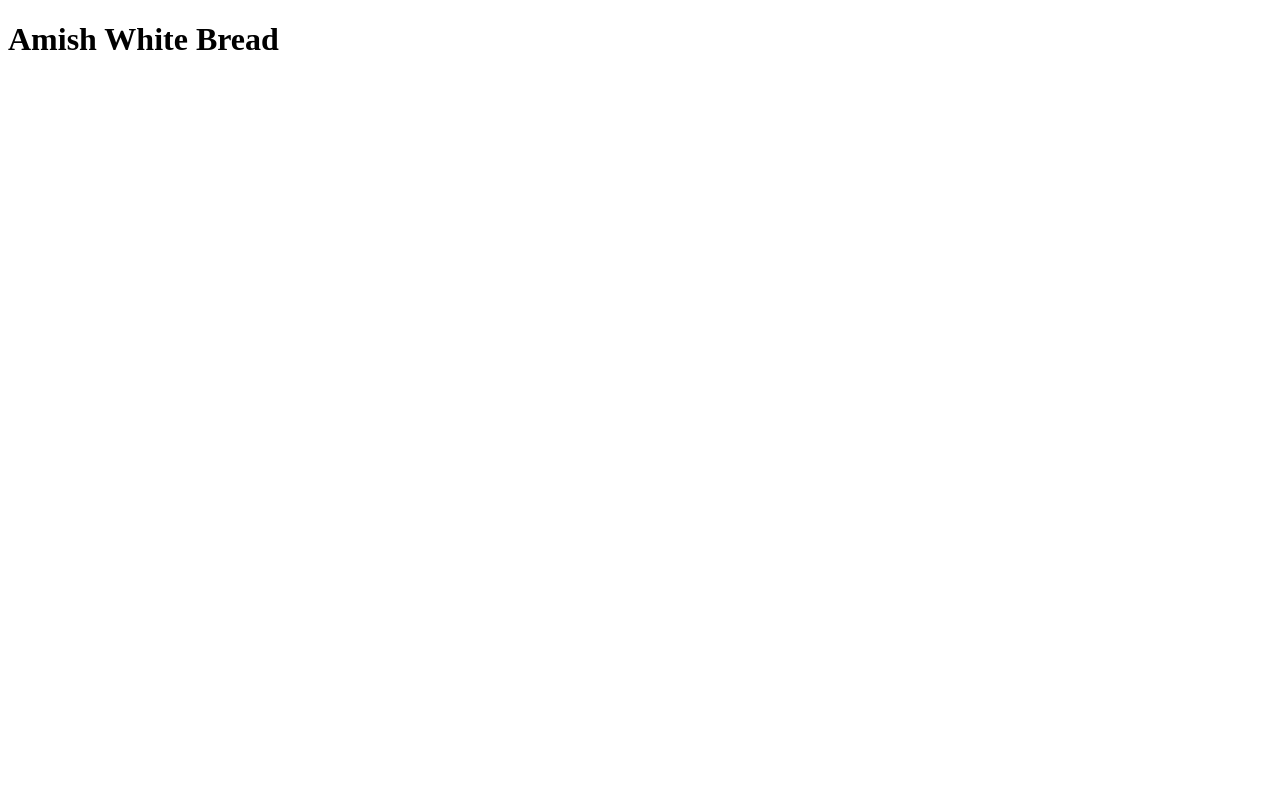
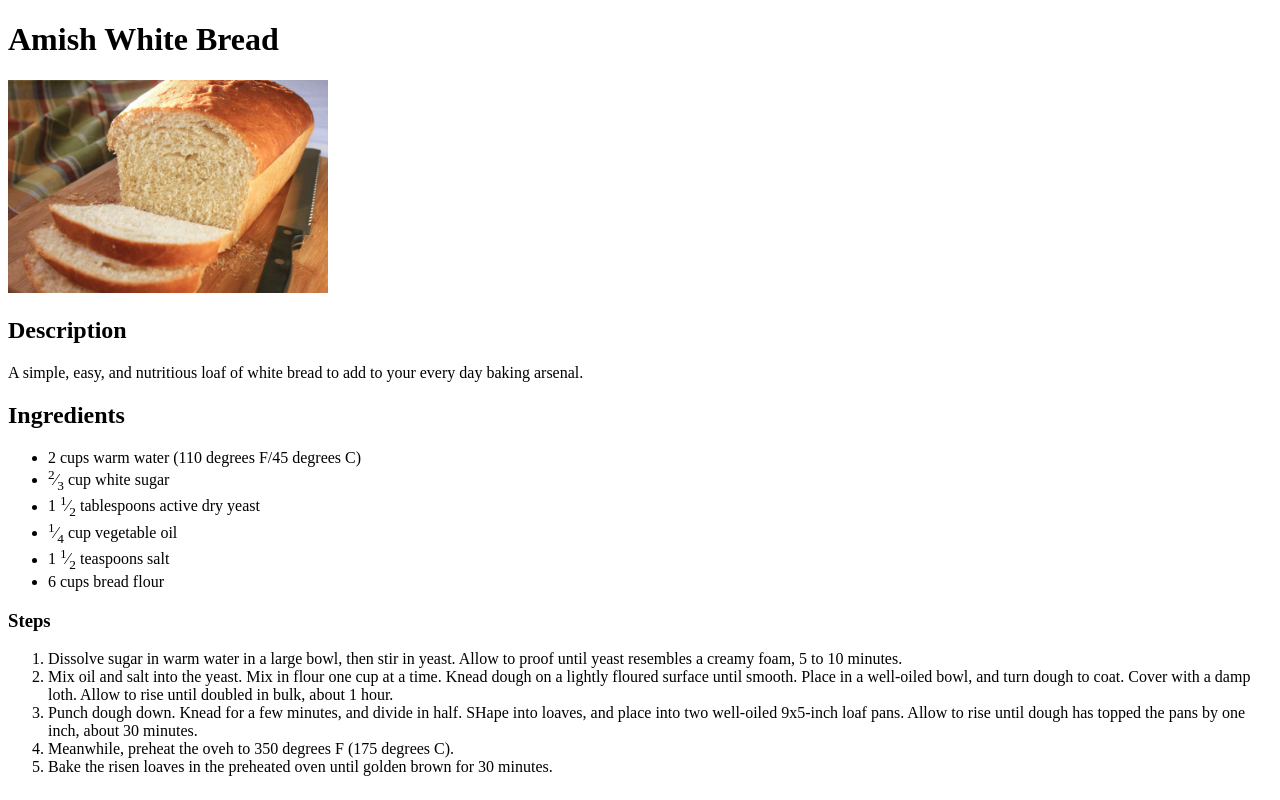
Before and after one commit to taladan/odin-recipes, a plain HTML site: page recipes/amishwhitebread.html in a window 1280 px wide. Drawn offline with Linux system fonts and the light colour scheme.

Commit message:
Update recipe
Add:
  - Description

  - Ingredients

  - Steps

```diff
--- a/recipes/amishwhitebread.html
+++ b/recipes/amishwhitebread.html
@@ -6,5 +6,29 @@
   </head>
   <body>
     <h1>Amish White Bread</h1>
+    <img src="images/amishwhitebread.jpg" width="320" alt="Amish White Bread Loaves">
+      <h2>Description</h2>
+      <p>A simple, easy, and nutritious loaf of white bread to add to your every day baking arsenal.</p>
+      <h2>Ingredients</h2>
+        <p>
+        <ul>
+          <li>2 cups warm water (110 degrees F/45 degrees C)</li>
+          <li><sup>2</sup>&frasl;<sub>3</sub> cup white sugar</li>
+          <li>1 <sup>1</sup>&frasl;<sub>2</sub> tablespoons active dry yeast</li>
+          <li><sup>1</sup>&frasl;<sub>4</sub> cup vegetable oil</li>
+          <li>1 <sup>1</sup>&frasl;<sub>2</sub> teaspoons salt</li>
+          <li>6 cups bread flour</li>
+        </ul>
+        </p>
+      <h3>Steps</h3>
+        <p>
+        <ol>
+          <li>Dissolve sugar in warm water in a large bowl, then stir in yeast.  Allow to proof until yeast resembles a creamy foam, 5 to 10 minutes.</li>
+          <li>Mix oil and salt into the yeast.  Mix in flour one cup at a time. Knead dough on a lightly floured surface until smooth.  Place in a well-oiled bowl, and turn dough to coat.  Cover with a damp loth.  Allow to rise until doubled in bulk, about 1 hour.</li>
+          <li>Punch dough down.  Knead for a few minutes, and divide in half.  SHape into loaves, and place into two well-oiled 9x5-inch loaf pans.  Allow to rise until dough has topped the pans by one inch, about 30 minutes.</li>
+          <li>Meanwhile, preheat the oveh to 350 degrees F (175 degrees C).</li>
+          <li>Bake the risen loaves in the preheated oven until golden brown for 30 minutes.</li>
+        </ol>
+        </p>
   </body>
 </html>
```
